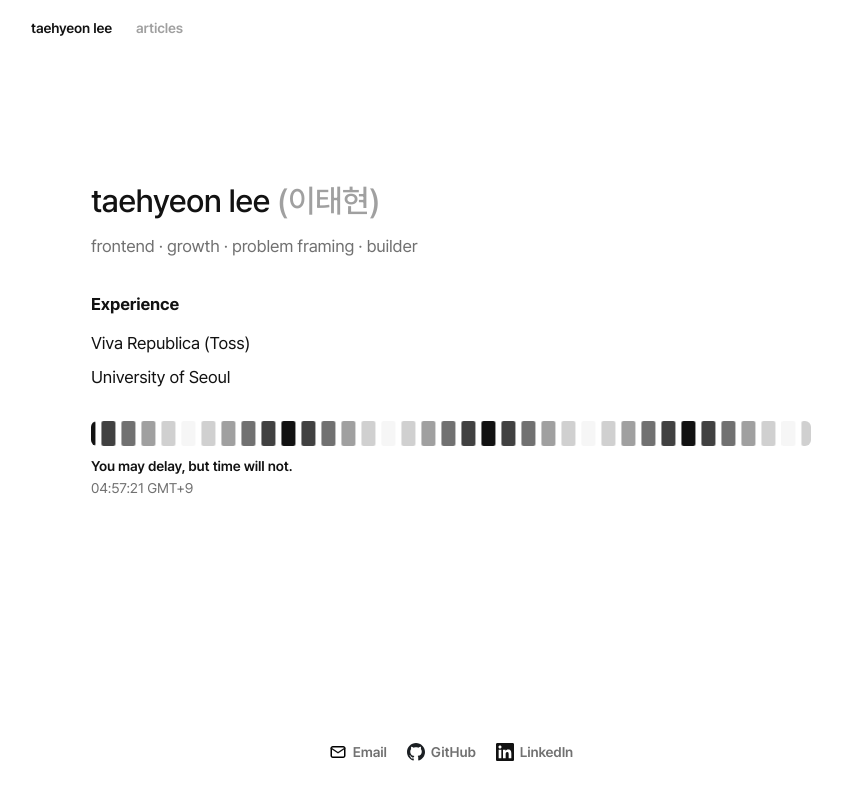
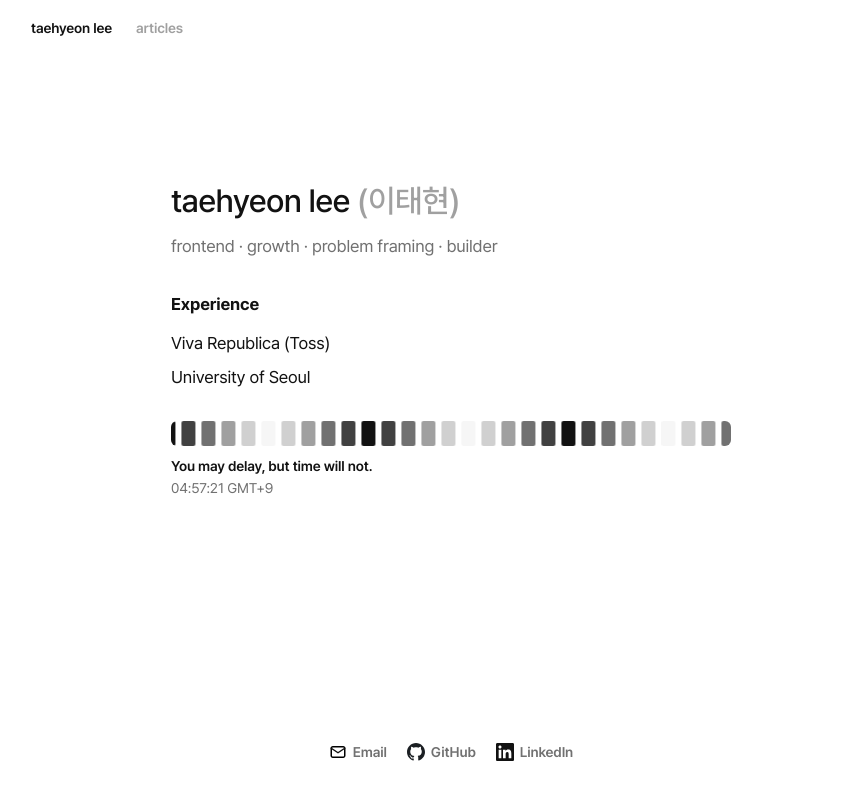
Before and after one commit to e-tae-hyeon/lth-blog, a Next.js app: page / in a window 1280 px wide. Shown: the whole page, without its empty margins (189-1031 px from the left). Built offline with nearby package versions, Linux system fonts and the light colour scheme.

Commit message:
style: 되돌림 홈 컬럼 560
- 헤더는 880 유지, 홈 본문 컬럼만 560으로

```diff
--- a/src/app/page.tsx
+++ b/src/app/page.tsx
@@ -7,7 +7,7 @@ import React from "react";
 function HomePage() {
   return (
     <div className="flex-1 flex flex-col justify-center px-[20px] py-[80px]">
-      <div className="w-full max-w-[720px] mx-auto flex flex-col gap-[28px]">
+      <div className="w-full max-w-[560px] mx-auto flex flex-col gap-[28px]">
         <Intro />
 
         <Career />
```
